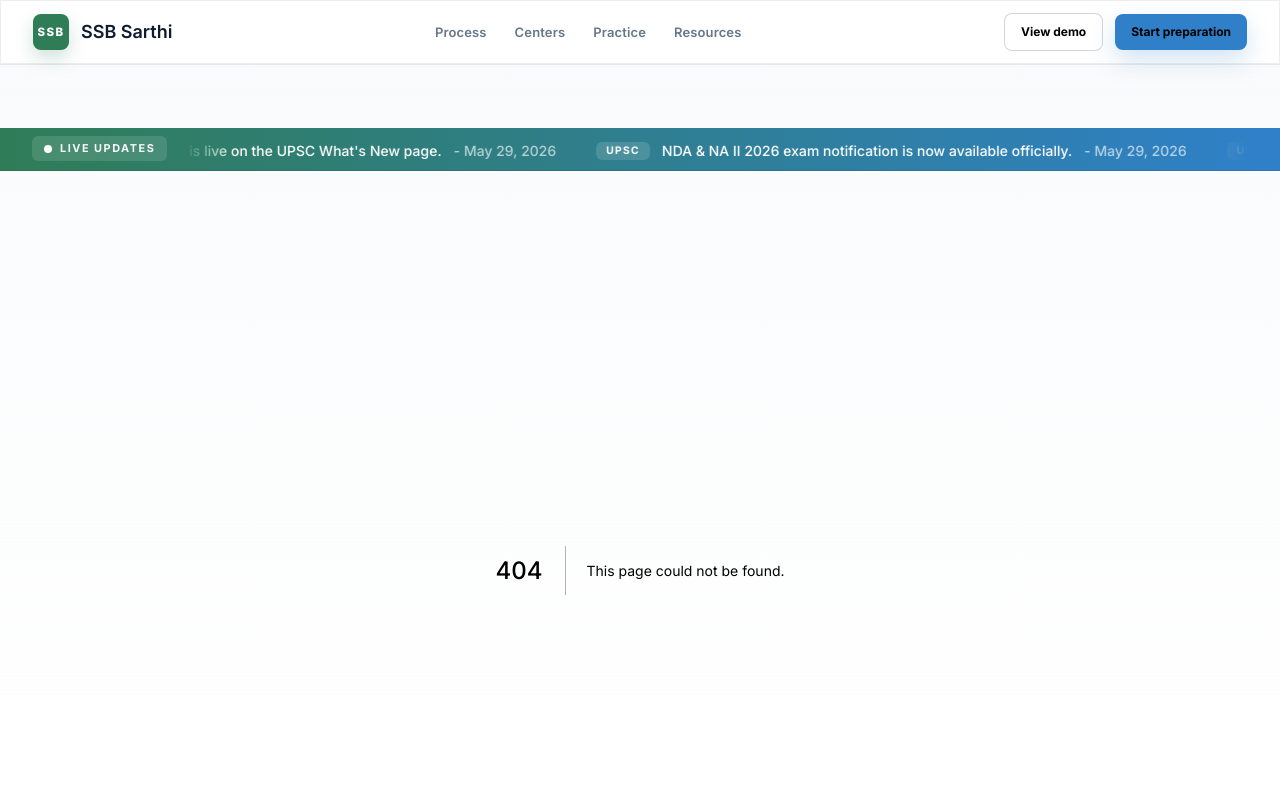
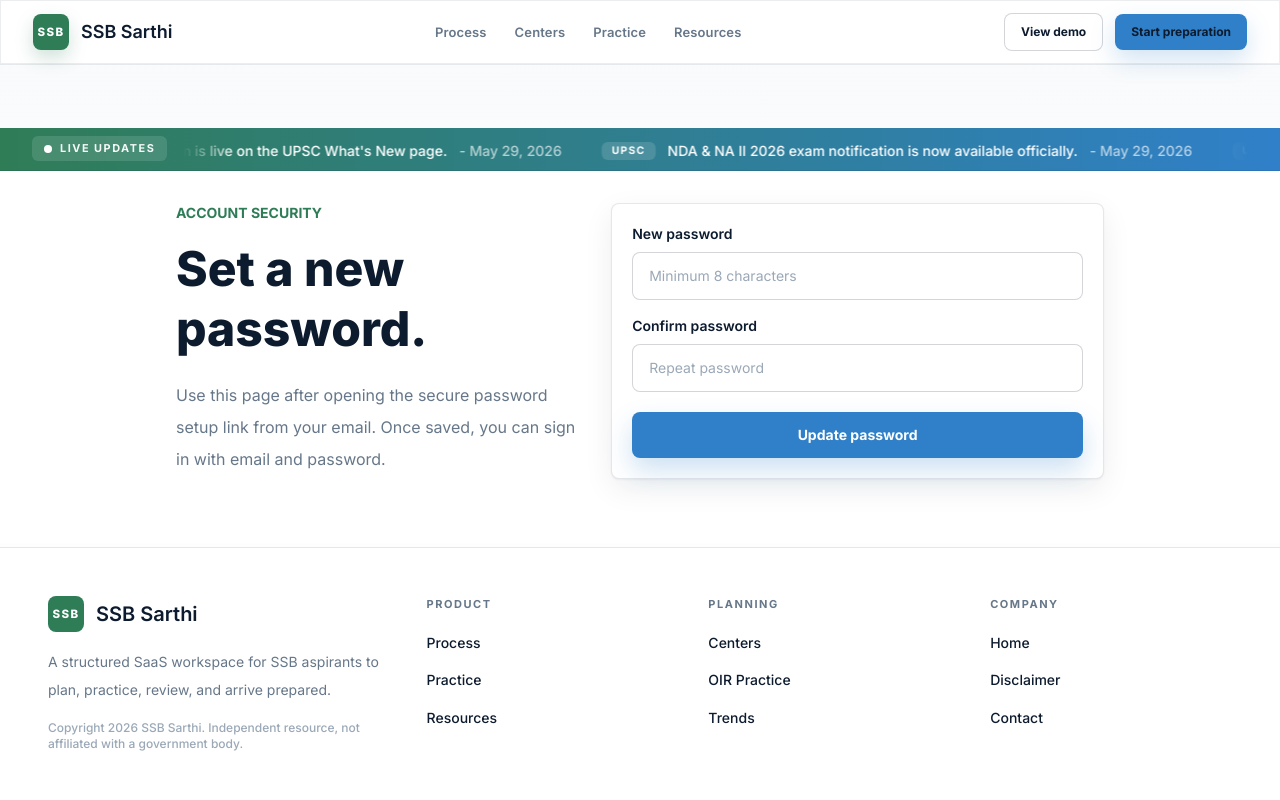
Before and after one commit to yudhveer10/SSB-Sarthi, a Next.js app: page /auth/update-password in a window 1280 px wide. Before the commit this address had no page. Shown: the top 800 px of the page. Built offline with nearby package versions, Linux system fonts and the light colour scheme.

Commit message:
Fix password recovery flow

```diff
--- /dev/null
+++ b/app/auth/update-password/page.tsx
@@ -0,0 +1,28 @@
+import UpdatePasswordForm from "./update-password-form";
+
+export const metadata = {
+  title: "Update password",
+};
+
+export default function UpdatePasswordPage() {
+  return (
+    <main className="bg-white">
+      <section className="mx-auto grid w-full max-w-5xl gap-8 px-6 py-12 sm:px-10 lg:grid-cols-[0.9fr_1.1fr] lg:px-12 lg:py-16">
+        <div>
+          <p className="text-sm font-bold uppercase tracking-[0.24em] text-[var(--color-green)]">
+            Account security
+          </p>
+          <h1 className="mt-4 font-display text-4xl font-extrabold leading-tight text-[var(--color-ink-strong)] sm:text-5xl">
+            Set a new password.
+          </h1>
+          <p className="mt-5 max-w-xl text-base leading-8 text-[var(--color-muted)]">
+            Use this page after opening the secure password setup link from your
+            email. Once saved, you can sign in with email and password.
+          </p>
+        </div>
+
+        <UpdatePasswordForm />
+      </section>
+    </main>
+  );
+}
--- /dev/null
+++ b/app/auth/update-password/update-password-form.tsx
@@ -0,0 +1,84 @@
+"use client";
+
+import { useState } from "react";
+import { createClient } from "../../_lib/supabase/client";
+
+export default function UpdatePasswordForm() {
+  const [password, setPassword] = useState("");
+  const [confirmPassword, setConfirmPassword] = useState("");
+  const [message, setMessage] = useState("");
+  const [loading, setLoading] = useState(false);
+
+  async function updatePassword(event: React.FormEvent<HTMLFormElement>) {
+    event.preventDefault();
+    setMessage("");
+
+    if (password.length < 8) {
+      setMessage("Password must be at least 8 characters.");
+      return;
+    }
+
+    if (password !== confirmPassword) {
+      setMessage("Passwords do not match.");
+      return;
+    }
+
+    setLoading(true);
+    const supabase = createClient();
+    const { error } = await supabase.auth.updateUser({ password });
+    setLoading(false);
+
+    if (error) {
+      setMessage(error.message);
+      return;
+    }
+
+    setMessage("Password updated. Redirecting to your dashboard...");
+    window.location.href = "/dashboard";
+  }
+
+  return (
+    <form
+      onSubmit={updatePassword}
+      className="rounded-lg border border-[var(--color-border)] bg-white p-5 shadow-[var(--shadow-card)]"
+    >
+      <label className="block text-sm font-semibold text-[var(--color-ink-strong)]" htmlFor="new-password">
+        New password
+      </label>
+      <input
+        id="new-password"
+        type="password"
+        required
+        minLength={8}
+        value={password}
+        onChange={(event) => setPassword(event.target.value)}
+        placeholder="Minimum 8 characters"
+        className="mt-2 min-h-12 w-full rounded-lg border border-[var(--color-border-strong)] bg-white px-4 text-sm text-[var(--color-ink-strong)] outline-none transition placeholder:text-[var(--color-muted-soft)] focus:border-[var(--color-blue)]"
+      />
+
+      <label className="mt-4 block text-sm font-semibold text-[var(--color-ink-strong)]" htmlFor="confirm-password">
+        Confirm password
+      </label>
+      <input
+        id="confirm-password"
+        type="password"
+        required
+        minLength={8}
+        value={confirmPassword}
+        onChange={(event) => setConfirmPassword(event.target.value)}
+        placeholder="Repeat password"
+        className="mt-2 min-h-12 w-full rounded-lg border border-[var(--color-border-strong)] bg-white px-4 text-sm text-[var(--color-ink-strong)] outline-none transition placeholder:text-[var(--color-muted-soft)] focus:border-[var(--color-blue)]"
+      />
+
+      <button type="submit" disabled={loading} className="btn-primary mt-5 w-full justify-center">
+        {loading ? "Updating password..." : "Update password"}
+      </button>
+
+      {message ? (
+        <p className="mt-4 rounded-lg bg-[var(--color-surface)] px-4 py-3 text-sm text-[var(--color-muted)]">
+          {message}
+        </p>
+      ) : null}
+    </form>
+  );
+}
--- a/app/signin/sign-in-form.tsx
+++ b/app/signin/sign-in-form.tsx
@@ -36,7 +36,7 @@
     setMessage("");
 
     const supabase = createClient();
-    const { error } =
+    const { data, error } =
       mode === "signup"
         ? await supabase.auth.signUp({
             email,
@@ -55,13 +55,21 @@
 
     setLoading(null);
     if (error) {
-      setMessage(error.message);
+      setMessage(
+        error.message.includes("Invalid login credentials")
+          ? "Invalid credentials. If you previously used magic link or Google, use Set or reset password below once."
+          : error.message,
+      );
       return;
     }
 
     if (mode === "signup") {
-      setMessage("Account created. If Supabase email confirmation is enabled, check your inbox. Otherwise opening the dashboard will continue setup.");
-      window.location.href = "/dashboard";
+      if (data.session) {
+        window.location.href = "/dashboard";
+        return;
+      }
+
+      setMessage("Check your email to confirm the account. If this email already exists, use Set or reset password below.");
       return;
     }
 
@@ -87,6 +95,28 @@
 
     setLoading(null);
     setMessage(error ? error.message : "Check your inbox for the secure sign-in link.");
+  }
+
+  async function sendPasswordReset() {
+    if (!email) {
+      setMessage("Enter your email first, then request a password setup link.");
+      return;
+    }
+
+    setLoading("email");
+    setMessage("");
+
+    const supabase = createClient();
+    const { error } = await supabase.auth.resetPasswordForEmail(email, {
+      redirectTo: `${window.location.origin}/auth/callback?next=/auth/update-password`,
+    });
+
+    setLoading(null);
+    setMessage(
+      error
+        ? error.message
+        : "Password setup link sent. Open it from your email, then set a new password.",
+    );
   }
 
   return (
@@ -199,6 +229,15 @@
         {loading === "email" ? "Sending magic link..." : "Email me a magic link instead"}
       </button>
 
+      <button
+        type="button"
+        disabled={loading !== null}
+        onClick={sendPasswordReset}
+        className="w-full rounded-lg px-4 py-3 text-sm font-bold text-[var(--color-green)] transition hover:bg-[var(--color-green-soft)] disabled:cursor-wait disabled:opacity-70"
+      >
+        Set or reset password
+      </button>
+
       {message ? (
         <p className="mt-4 rounded-lg bg-[var(--color-surface)] px-4 py-3 text-sm text-[var(--color-muted)]">
           {message}
```
